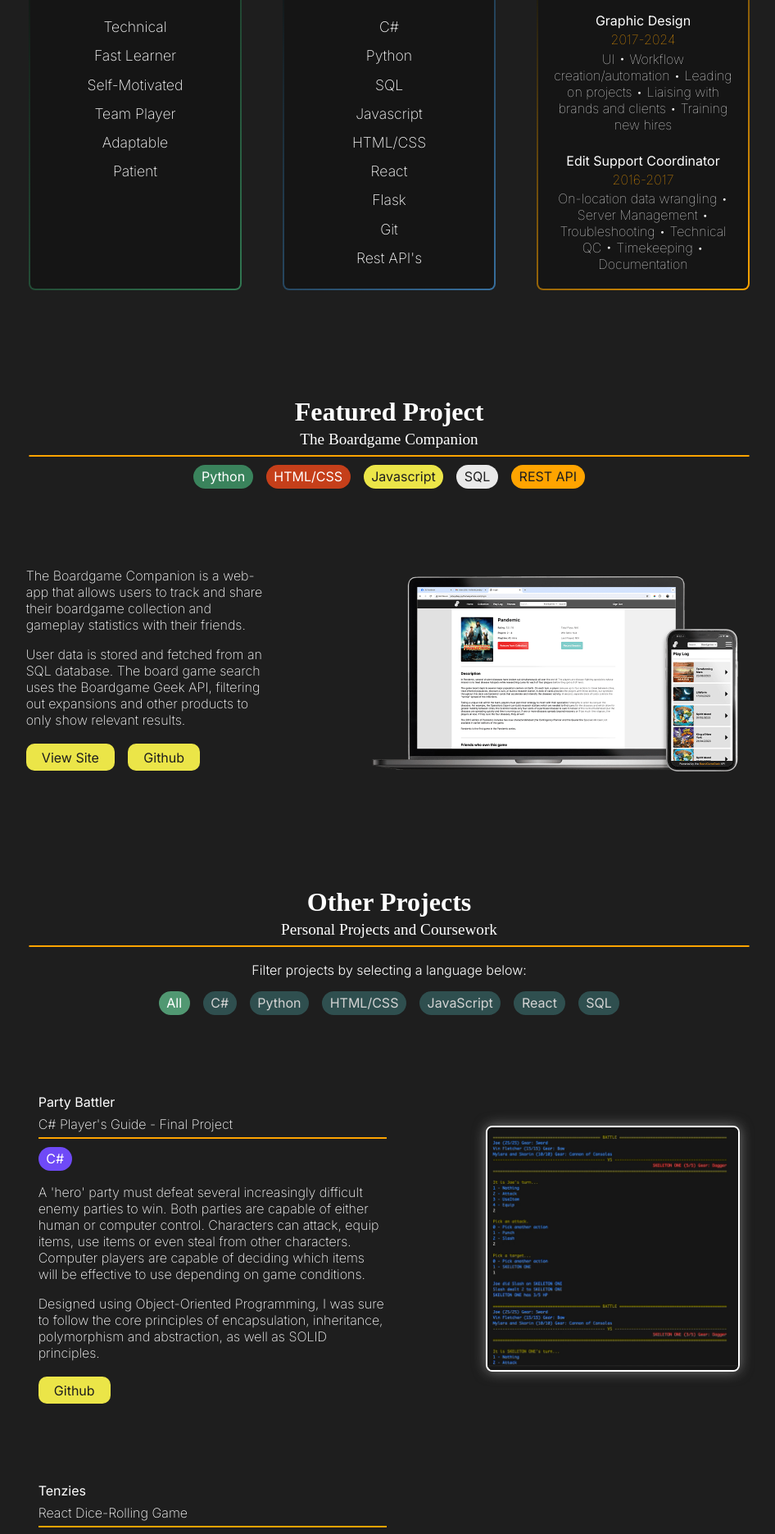
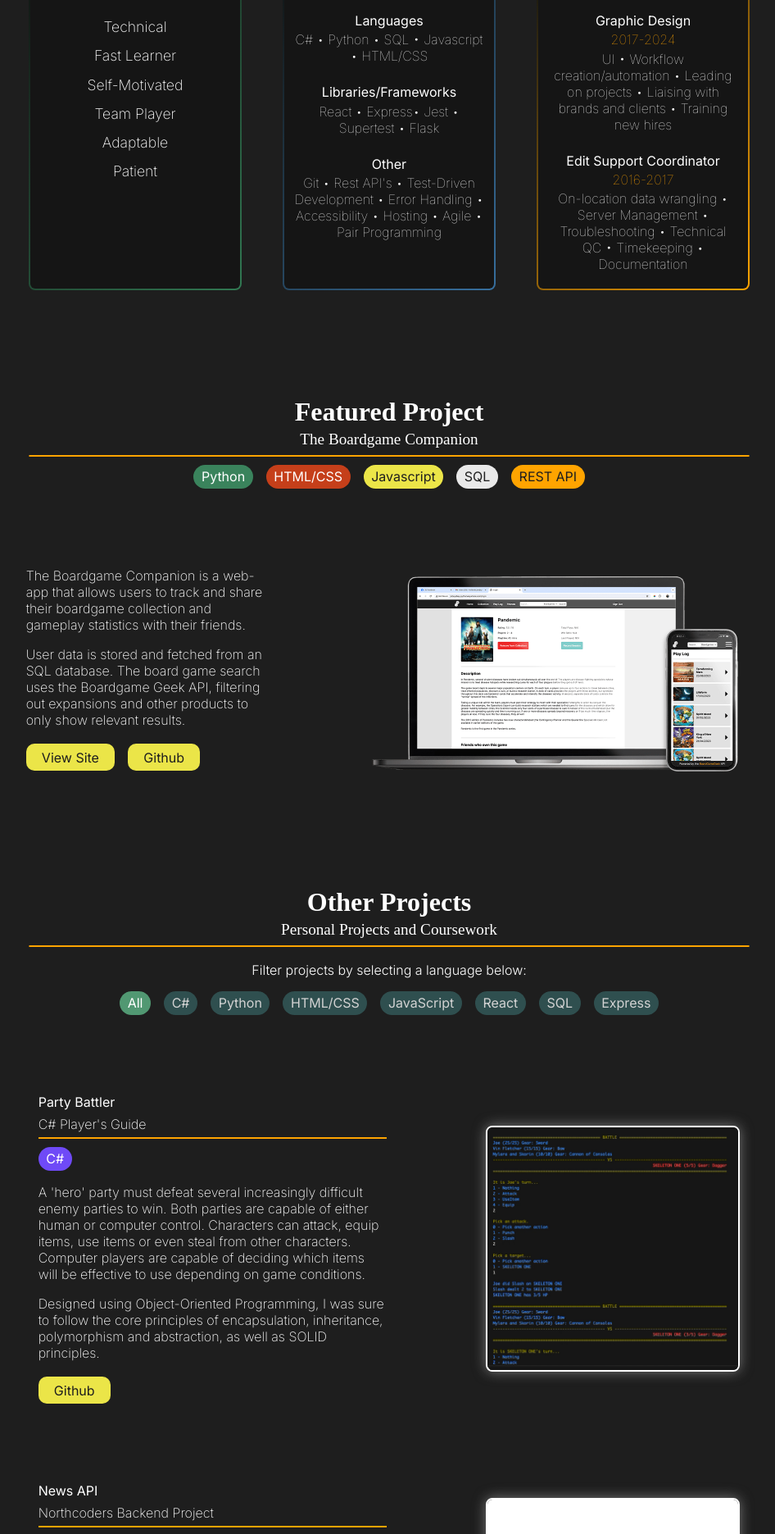
Before and after one commit to Jobeyobey/portfolio-website, a Next.js app: page / in a window 1280 px wide. Shown: the part 1331-3202 px from the top of the page at 82% size, without its empty margins (165-1111 px from the left). Built offline with nearby package versions, Linux system fonts and the light colour scheme; a web font is replaced by a local one.

Commit message:
update coding skills. add NC project

```diff
--- a/src/components/Skills.js
+++ b/src/components/Skills.js
@@ -22,30 +22,35 @@ export default function Skills() {
                     </div>
                     <div className="skill-box coding-border">
                         <h4>Coding</h4>
-                        <ul className={"skill-list"}>
-                            <li>C#</li>
-                            <li>Python</li>
-                            <li>SQL</li>
-                            <li>Javascript</li>
-                            <li>HTML/CSS</li>
-                            <li>React</li>
-                            <li>Flask</li>
-                            <li>Git</li>
-                            <li>Rest API&apos;s</li>
-                        </ul>
+                        <h5 className="skill-title">Languages</h5>
+                        <p className="skill-description">
+                            C# • Python • SQL • Javascript • HTML/CSS
+                        </p>
+                        <h5 className="skill-title">Libraries/Frameworks</h5>
+                        <p className="skill-description">
+                            React • Express• Jest • Supertest • Flask
+                        </p>
+                        <h5 className="skill-title">Other</h5>
+                        <p className="skill-description">
+                            Git • Rest API's • Test-Driven Development • Error
+                            Handling • Accessibility • Hosting • Agile • Pair
+                            Programming
+                        </p>
                     </div>
                     <div className="skill-box experience-border">
                         <h4>Experience</h4>
-                        <h5 className="job-title">Graphic Design</h5>
-                        <p className="job-date">2017-2024</p>
-                        <p className="job-description">
+                        <h5 className="skill-title">Graphic Design</h5>
+                        <p className="skill-subtitle">2017-2024</p>
+                        <p className="skill-description">
                             UI • Workflow creation/automation • Leading on
                             projects • Liaising with brands and clients •
                             Training new hires
                         </p>
-                        <h5 className="job-title">Edit Support Coordinator</h5>
-                        <p className="job-date">2016-2017</p>
-                        <p className="job-description">
+                        <h5 className="skill-title">
+                            Edit Support Coordinator
+                        </h5>
+                        <p className="skill-subtitle">2016-2017</p>
+                        <p className="skill-description">
                             On-location data wrangling • Server Management •
                             Troubleshooting • Technical QC • Timekeeping •
                             Documentation
--- a/src/languageData.js
+++ b/src/languageData.js
@@ -48,6 +48,13 @@ const languageData = [
         colour: "#e9e9e9",
         enabled: false,
     },
+    {
+        id: 7,
+        name: "Express",
+        className: "express",
+        colour: "#87ceeb",
+        enabled: false,
+    },
 ];
 
 export default languageData;
--- a/src/pages/index.js
+++ b/src/pages/index.js
@@ -44,7 +44,7 @@ export default function Home() {
                     name="viewport"
                     content="width=device-width, initial-scale=1"
                 />
-                {/* <link rel="icon" href="/favicon.ico" /> */}
+                <link rel="icon" href="/favicon.ico" />
             </Head>
             <header>
                 <Navbar />
--- a/src/projectsData.js
+++ b/src/projectsData.js
@@ -5,7 +5,7 @@ const projectsData = [
         id: 1,
         isFeature: false,
         title: "Party Battler",
-        subtitle: "C# Player's Guide - Final Project",
+        subtitle: "C# Player's Guide",
         languages: ["C#"],
         description1:
             "A 'hero' party must defeat several increasingly difficult enemy parties to win. Both parties are capable of either human or computer control. Characters can attack, equip items, use items or even steal from other characters. Computer players are capable of deciding which items will be effective to use depending on game conditions.",
@@ -23,6 +23,46 @@ const projectsData = [
     },
     {
         id: 2,
+        isFeature: false,
+        title: "News API",
+        subtitle: "Northcoders Backend Project",
+        languages: ["Javascript", "Express", "SQL", "REST API"],
+        description1:
+            "This is a news API that allows you to host a database of articles and their comments. It uses Express for routing and error handling, and PostgreSQL as the RDBMS. It has a full testing suite with nearly 100 tests, and is protected against SQL injection.",
+        description2:
+            "Note: Hosted on Render.com, it may take 30 seconds for the first query to respond while the server boots after a short period of inactivity.",
+        vidSrc: "",
+        imgSrc: `${nextConfig.basePath}/images/NC-White-BG.png`,
+        imgAlt: "Northcoders Logo on white background.",
+        featureImgSrc: "",
+        featuredImgAlt: "",
+        isVideo: false,
+        siteLink: "https://be-nc-news-q2go.onrender.com/api",
+        github: "https://github.com/Jobeyobey/be-nc-news/tree/main",
+        enabled: true,
+    },
+    {
+        id: 3,
+        isFeature: false,
+        title: "Bridge to Valhalla",
+        subtitle: "Unity - Create With Code",
+        languages: ["C#"],
+        description1:
+            "Bridge to Valhalla is a game I created in Unity as part of the Create With Code course. The player controls a single unit, defending their castle against waves of attackers.",
+        description2:
+            "A timer is used to slowly increase the spawnrate of the attackers, with three different enemy types based on a 'Character' class, one of which will hunt the player down. Periodically spawning health pickups allow the player to heal when they come into contact with them.",
+        vidSrc: `${nextConfig.basePath}/images/WEBM/Bridge-To-Valhalla.webm`,
+        imgSrc: `${nextConfig.basePath}/images/GIF/Bridge-To-Valhalla.gif`,
+        imgAlt: "Animation showing the Bridge to Valhalla Game gameplay.",
+        featureImgSrc: "",
+        featuredImgAlt: "",
+        isVideo: true,
+        siteLink: "",
+        github: "https://github.com/Jobeyobey/Create-With-Code---Personal-Project",
+        enabled: true,
+    },
+    {
+        id: 4,
         isFeature: false,
         title: "Tenzies",
         subtitle: "React Dice-Rolling Game",
@@ -42,7 +82,7 @@ const projectsData = [
         enabled: true,
     },
     {
-        id: 3,
+        id: 5,
         isFeature: false,
         title: "Quiz App",
         subtitle: "React Practice",
@@ -62,27 +102,7 @@ const projectsData = [
         enabled: true,
     },
     {
-        id: 4,
-        isFeature: false,
-        title: "Bridge to Valhalla",
-        subtitle: "Unity - Create With Code",
-        languages: ["C#"],
-        description1:
-            "Bridge to Valhalla is a game I created in Unity as part of the Create With Code course. The player controls a single unit, defending their castle against waves of attackers.",
-        description2:
-            "A timer is used to slowly increase the spawnrate of the attackers, with three different enemy types based on a 'Character' class, one of which will hunt the player down. Periodically spawning health pickups allow the player to heal when they come into contact with them.",
-        vidSrc: `${nextConfig.basePath}/images/WEBM/Bridge-To-Valhalla.webm`,
-        imgSrc: `${nextConfig.basePath}/images/GIF/Bridge-To-Valhalla.gif`,
-        imgAlt: "Animation showing the Bridge to Valhalla Game gameplay.",
-        featureImgSrc: "",
-        featuredImgAlt: "",
-        isVideo: true,
-        siteLink: "",
-        github: "https://github.com/Jobeyobey/Create-With-Code---Personal-Project",
-        enabled: true,
-    },
-    {
-        id: 5,
+        id: 6,
         isFeature: false,
         title: "Homepage Project",
         subtitle: "CS50x Project",
@@ -102,7 +122,7 @@ const projectsData = [
         enabled: true,
     },
     {
-        id: 6,
+        id: 7,
         isFeature: false,
         title: "Portfolio Website",
         subtitle: "This one may be familiar",
@@ -122,7 +142,7 @@ const projectsData = [
         enabled: true,
     },
     {
-        id: 7,
+        id: 8,
         isFeature: true,
         title: "The Boardgame Companion",
         subtitle: "Personal Project",
@@ -143,7 +163,7 @@ const projectsData = [
         enabled: true,
     },
     {
-        id: 8,
+        id: 9,
         isFeature: false,
         title: "Meme Generator",
         subtitle: "React Practice",
@@ -163,7 +183,7 @@ const projectsData = [
         enabled: true,
     },
     {
-        id: 9,
+        id: 10,
         isFeature: false,
         title: "Fountain of Objects Game",
         subtitle: "C# Players Guide - OOP Practice",
@@ -183,7 +203,7 @@ const projectsData = [
         enabled: true,
     },
     {
-        id: 10,
+        id: 11,
         isFeature: false,
         title: "Dark Mode",
         subtitle: "React Practice",
--- a/src/styles/globals.css
+++ b/src/styles/globals.css
@@ -41,10 +41,6 @@ body {
 main {
     max-width: var(--max-width);
     margin: auto;
-    /* display: flex;
-    flex-direction: column; */
-    /* justify-content: space-between; */
-    /* align-items: center; */
 }
 
 /* Scroll Margin Fixes */
@@ -456,14 +452,14 @@ button:active {
     list-style-type: none;
 }
 
-.job-title {
+.skill-title {
     padding-top: 1rem;
     font-family: "inter";
     font-size: 1rem;
     font-weight: 400;
 }
 
-.job-date {
+.skill-subtitle {
     padding-top: 0.2rem;
     font-family: "inter";
     font-size: 1rem;
@@ -471,7 +467,7 @@ button:active {
     color: var(--myOrange);
 }
 
-.job-description {
+.skill-description {
     margin: 0 5% 0.5rem 5%;
     padding-top: 0.2rem;
     font-family: "inter";
@@ -561,6 +557,11 @@ button:active {
 .htmlcss {
     background: var(--htmlRed);
     color: white;
+}
+
+.express {
+    background: skyblue;
+    color: var(--myBlack);
 }
 
 /* Featured Project */
```
Also changed, not shown: public/images/NC-White-BG.png (added).
